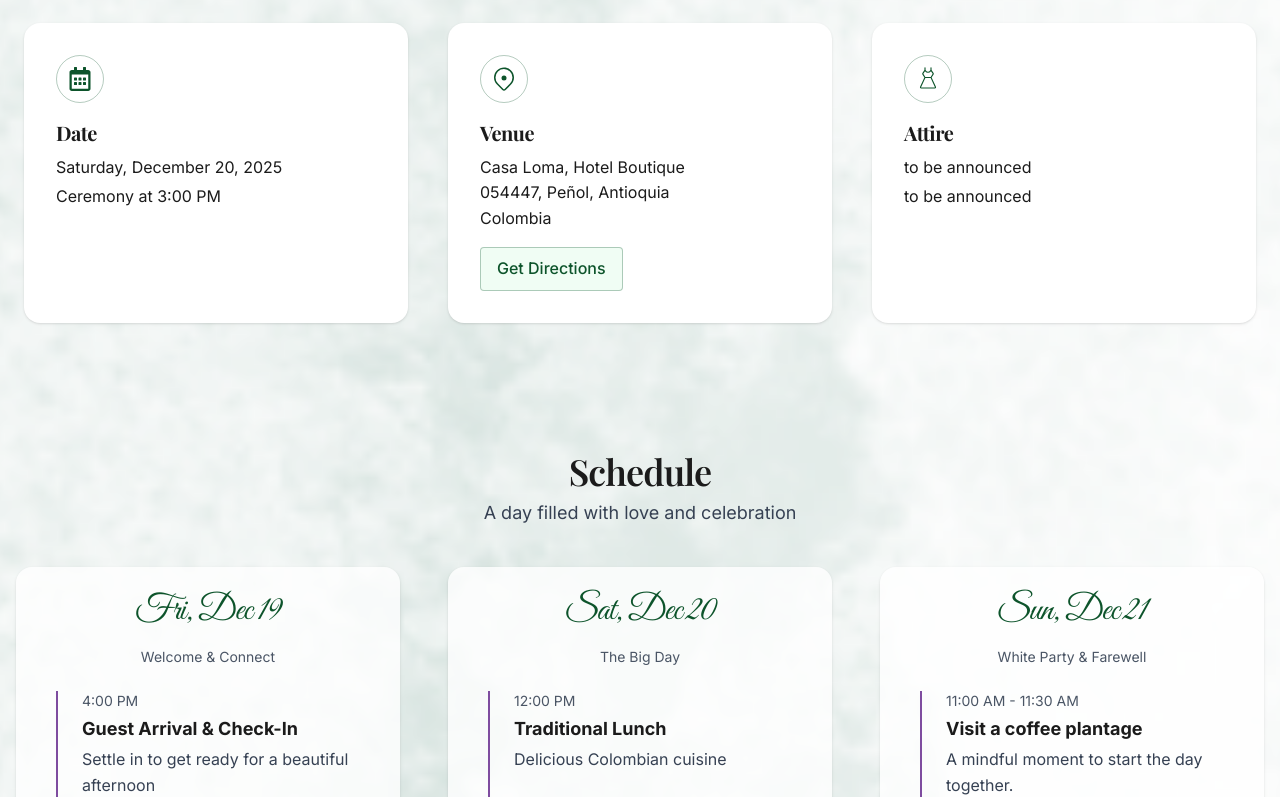
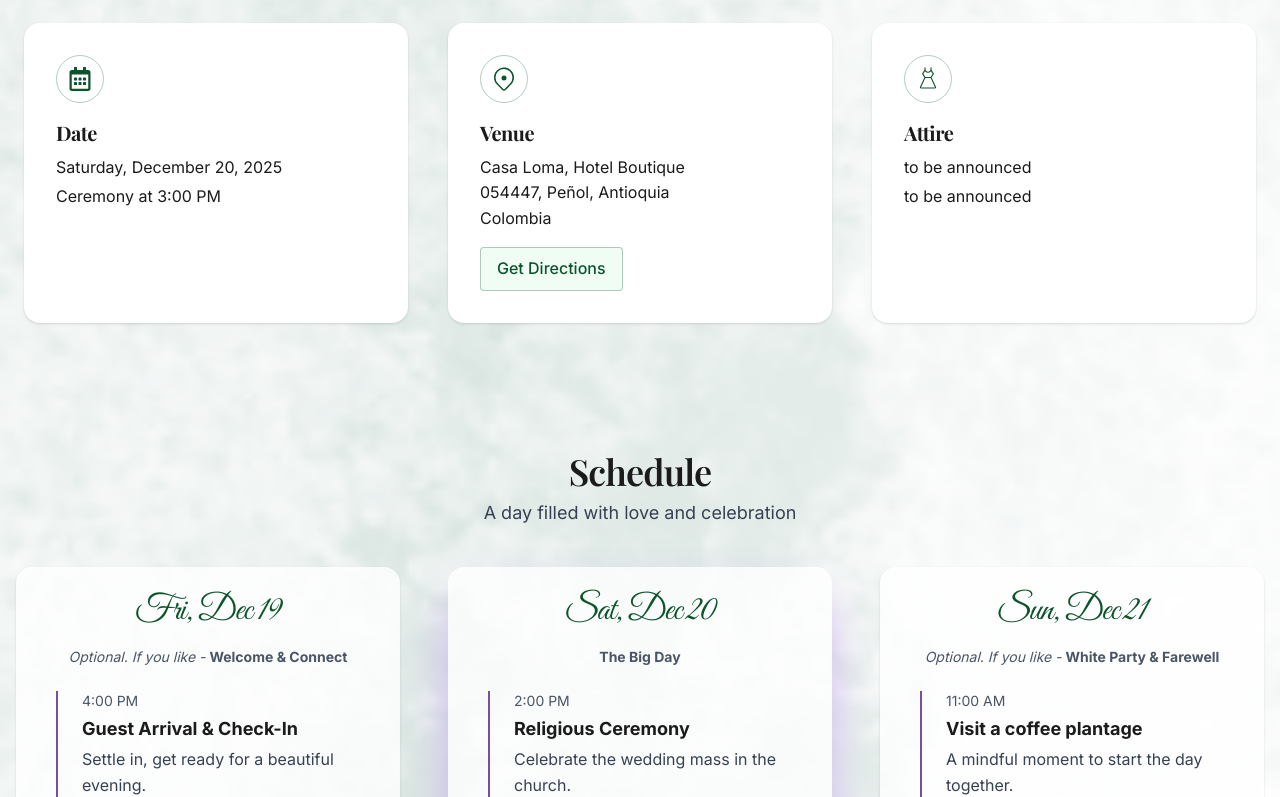
Before and after one commit to chriscloud27/maria-chris, a Next.js app: page /en in a window 1280 px wide. Shown: the part 2000-2797 px from the top of the page. Built offline with nearby package versions, Linux system fonts and the light colour scheme; a web font is replaced by a local one.

Commit message:
feat(schedule): changed texts into more condense versions

```diff
--- a/src/components/Schedule.tsx
+++ b/src/components/Schedule.tsx
@@ -26,11 +26,13 @@ export function Schedule() {
       </div>
       <div className="container mx-auto px-4 flex flex-col md:flex-row gap-12 justify-center">
         {days.map((day, i) => (
-          <div key={i} className="flex-1 bg-white/80 rounded-2xl shadow p-6 min-w-[260px] max-w-md mx-auto">
+          <div key={i} className={`flex-1 bg-white/80 rounded-2xl p-6 min-w-[260px] max-w-md mx-auto ${
+            i === 1 ? 'shadow-2xl shadow-purple-500/50' : 'shadow'
+          }`}>
               <div className="text-center mb-6">
                 <h3 className="text-4xl font-script text-green-900">{day.dateLabel}</h3>
                 {day.subtitle && (
-                  <p className="text-sm text-gray-600 mt-1">{day.subtitle}</p>
+                  <p className="text-sm text-gray-600 mt-1" dangerouslySetInnerHTML={{ __html: day.subtitle }}></p>
                 )}
               </div>
             <ol className="relative border-l-2 border-[#7E4C9F] ml-4">
--- a/src/messages/de.json
+++ b/src/messages/de.json
@@ -18,7 +18,7 @@
     "location": "Ort",
     "hotels": "Hotels",
     "arrival": "Anreise",
-    "rsvp": "RSVP",
+    "rsvp": "Party 🎉",
     "excursions": "Ausflüge",
     "faq": "FAQ",
     "story": "Geschichte"
@@ -140,7 +140,7 @@
     ]
   },
   "rsvp": {
-    "title": "Bitte um Antwort",
+    "title": "fiesta 🎉",
     "invitation": "Wir können es kaum erwarten, mit euch zu feiern. Bitte gebt uns bis zum 10. Mai 2026 Bescheid.",
     "dinnerInfo": "Die Menüauswahl wird nach der Zusage angefragt.",
     "songInfo": "Musikwünsche sind willkommen! Fügt euren Lieblingstitel unten hinzu.",
@@ -167,7 +167,7 @@
   "successMessage": "dein Eintrag wurde erfolgreich aktualisiert",
   "errorMessage": "Fehler",
     "selectOption": "Bitte eine Option auswählen",
-    "enterCodePrompt": "Bitte gib deinen Einladungscode ein, um zuzusagen.",
+    "enterCodePrompt": "Tu código especial",
     "invitationIdLabel": "Einladungs-ID",
     "invitationIdPlaceholder": "Gib hier deinen Code ein",
     "verifyButton": "Bestätigen",
@@ -234,69 +234,64 @@
     "days": [
       {
         "dateLabel": "Fr, 19. Dez",
-        "subtitle": "Begrüßung & Verbindung - 🔥",
+        "subtitle": "<i>Optional. Wenn ihr möchtet - </i><b>Begrüßung & Verbindung",
         "events": [
           {
             "time": "16:00 Uhr",
             "title": "Gästeankunft & Check-In",
-            "description": "Beziehe dein Zimmer, um dich auf einen schönen Nachmittag vorzubereiten"
+            "description": "Macht euch bereit für einen schönen Abend."
           },
           {
             "time": "18:30 Uhr",
-            "title": "Entspannung",
-            "description": "Genieße ein Erholungsprogramm, das dich für das Abendessen erfrischt."
+            "title": "Begrüßung und Integration",
+            "description": "Brecht das Eis und lernt euch kennen."
           },
           {
             "time": "19:30 Uhr",
-            "title": "Abendessen & Traditionelle Köstlichkeiten",
-            "description": "Probiere kolumbianische Weihnachtsleckereien und ein typisches Barbecue."
-          },
-          {
-            "time": "21:00 Uhr",
-            "title": "Lagerfeuer & Ritual",
-            "description": "Versammelt euch am Feuer mit Musik und herzlichen Momenten zusammen."
+            "title": "Natilla & Buñuelos",
+            "description": "Probiert kolumbianische Weihnachtsleckereien mit BBQ."
           }
         ]
       },
       {
         "dateLabel": "Sa, 20. Dez",
-  "subtitle": "Der Große Tag - 🪨💨",
+  "subtitle": "<b>Der Große Tag</b>",
         "events": [
           {
-            "time": "14:30 Uhr",
-            "title": "Ankunft der Gäste",
-            "description": "Findet eure Plätze und genießt ein Willkommensgetränk."
-          },
-          {
-            "time": "15:00 Uhr",
-            "title": "Zeremonie",
-            "description": "Seid dabei, wenn wir 'Ja' sagen."
+            "time": "14:00 Uhr",
+            "title": "Religiöse Zeremonie",
+            "description": "Feiert die Hochzeitsmesse in der Kirche."
           },
           {
             "time": "16:00 Uhr",
-            "title": "Sektempfang",
-            "description": "Leichte Häppchen, Getränke und Musik."
+            "title": "Ankunft des Paares",
+            "description": "Begrüßt die Neuvermählten mit Applaus."
           },
           {
-            "time": "17:30 Uhr",
-            "title": "Empfang",
-            "description": "Abendessen, Reden und erste Tänze."
-          },
-          {
-            "time": "20:00 Uhr",
-            "title": "Tanzen",
-            "description": "Lasst uns die ganze Nacht feiern!"
+            "time": "17:00 Uhr – 22:00 Uhr",
+            "title": "Abendprogramm & Abendessen",
+            "description": "Ein festliches Programm für alle Gäste."
           }
         ]
       },
       {
         "dateLabel": "So, 21. Dez",
-  "subtitle": "Weiße Party & Abschied - 💧",
+  "subtitle": "<i>Optional. Wenn ihr möchtet - </i><b>Weiße Party & Abschied</b>",
         "events": [
           {
             "time": "11:00 Uhr",
-            "title": "Abschiedsbrunch",
-            "description": "Genießt einen entspannten Brunch, bevor wir uns verabschieden."
+            "title": "Besuch einer Kaffeeplantage",
+            "description": "Ein achtsamer Moment, um gemeinsam in den Tag zu starten."
+          },
+          {
+            "time": "12:00 Uhr",
+            "title": "Tuk Tuk Tour",
+            "description": "Genießt eine besondere Fahrt nach Guatapé."
+          },
+          {
+            "time": "14:00 Uhr",
+            "title": "Weiße Bootsparty",
+            "description": "Zieht euch weiß an und genießt Musik, Tanz, Cocktails und den Sonnenuntergang zusammen."
           }
         ]
       }
--- a/src/messages/en.json
+++ b/src/messages/en.json
@@ -18,7 +18,7 @@
     "location": "Location",
     "hotels": "Hotels",
     "arrival": "Arrival",
-    "rsvp": "RSVP",
+    "rsvp": "Fiesta 🎉",
     "excursions": "Excursions",
     "faq": "FAQ",
     "story": "Story"
@@ -148,7 +148,7 @@
     ]
   },
   "rsvp": {
-    "title": "Kindly RSVP",
+    "title": "fiesta 🎉",
     "invitation": "We can't wait to celebrate with you. Please respond by May 10, 2026.",
     "dinnerInfo": "Dinner selections will be requested after RSVP is received.",
     "songInfo": "Song requests welcome! Add your favorite tune below.",
@@ -175,7 +175,7 @@
   "successMessage": "your entry is successfully updated",
   "errorMessage": "error",
     "selectOption": "Please select an option",
-    "enterCodePrompt": "Please enter your invitation code to RSVP.",
+    "enterCodePrompt": "Tu código especial",
     "invitationIdLabel": "Invitation ID",
     "invitationIdPlaceholder": "Enter your code here",
     "verifyButton": "Verify",
@@ -242,51 +242,41 @@
     "days": [
       {
         "dateLabel": "Fri, Dec 19",
-        "subtitle": "Welcome & Connect",
+        "subtitle": "<i>Optional. If you like - </i><b>Welcome & Connect</b>",
         "events": [
           {
             "time": "4:00 PM",
             "title": "Guest Arrival & Check-In",
-            "description": "Settle in to get ready for a beautiful afternoon"
+            "description": "Settle in, get ready for a beautiful evening."
           },
           {
             "time": "6:30 PM",
-            "title": "Relaxation",
-            "description": "Enjoy a recreating program refreshing you for dinner."
+            "title": "Welcoming and integration",
+            "description": "Gently break the ice breaker, get to know each other."
           },
           {
             "time": "7:30 PM",
-            "title": "Dinner & Traditional Treats",
-            "description": "Taste Colombian Christmas delights and a typical BBQ."
-          },
-          {
-            "time": "9:00 PM",
-            "title": "Bonfire & Ritual",
-            "description": "Gather around the fire with music and heartfelt moments together."
+            "title": "Natilla & Buñuelos",
+            "description": "Taste Colombian Christmas delights with BBQ."
           }
         ]
       },
       {
         "dateLabel": "Sat, Dec 20",
-        "subtitle": "The Big Day",
+        "subtitle": "<b>The Big Day</b>",
         "events": [
           {
-            "time": "12:00 PM",
-            "title": "Traditional Lunch",
-            "description": "Delicious Colombian cuisine"
-          },
-          {
-            "time": "3:00 PM",
+            "time": "2:00 PM",
             "title": "Religious Ceremony",
             "description": "Celebrate the wedding mass in the church."
           },
           {
-            "time": "4:30 PM",
-            "title": "Couple’s Arrival",
-            "description": "Welcome the newlyweds with joy."
+            "time": "4:00 PM",
+            "title": "Couple's Arrival",
+            "description": "Welcome the newlyweds with applause."
           },
           {
-            "time": "5:00 PM - 10:00 PM",
+            "time": "5:00 PM – 10:00 PM",
             "title": "Evening Program & Dinner",
             "description": "A festive program for all guests."
           }
@@ -294,20 +284,20 @@
       },
       {
         "dateLabel": "Sun, Dec 21",
-        "subtitle": "White Party & Farewell",
+        "subtitle": "<i>Optional. If you like - </i><b>White Party & Farewell</br>",
         "events": [
           {
-            "time": "11:00 AM - 11:30 AM",
+            "time": "11:00 AM",
             "title": "Visit a coffee plantage",
             "description": "A mindful moment to start the day together."
           },
           {
-            "time": "12:00 PM - 1:00 PM",
+            "time": "12:00 PM",
             "title": "Tuk Tuk Tour",
             "description": "Enjoying a special ride to Guatapé."
           },
           {
-            "time": "2:00 PM - 5:00 PM",
+            "time": "2:00 PM",
             "title": "White Boat Party",
             "description": "Dress in white and enjoy music, dancing, cocktails, and the sunset together."
           }
--- a/src/messages/es.json
+++ b/src/messages/es.json
@@ -18,7 +18,7 @@
     "location": "Ubicación",
     "hotels": "Hoteles",
     "arrival": "Llegada",
-    "rsvp": "RSVP",
+    "rsvp": "Fiesta 🎉",
     "excursions": "Excursiones",
     "faq": "Preguntas",
     "story": "Historia"
@@ -115,7 +115,7 @@
     ]
   },
   "rsvp": {
-    "title": "Confirma tu asistencia",
+    "title": "fiesta 🎉",
     "invitation": "Estamos ansiosos por celebrar contigo. Por favor, responde antes del 10 de mayo de 2026.",
     "dinnerInfo": "Las opciones de cena se solicitarán después de recibir la confirmación.",
     "songInfo": "¡Se aceptan peticiones de canciones! Añade tu canción favorita a continuación.",
@@ -142,7 +142,7 @@
     "selectOption": "Por favor, selecciona una opción",
     "notesLabel": "Notas",
     "notesPlaceholder": "Escribe aquí tus notas",
-    "enterCodePrompt": "Por favor, introduce tu código de invitación para confirmar tu asistencia.",
+    "enterCodePrompt": "Tu código especial",
     "invitationIdLabel": "ID de Invitación",
     "invitationIdPlaceholder": "Introduce tu código aquí",
     "verifyButton": "Verificar",
@@ -187,30 +187,29 @@
     "days": [
       {
         "dateLabel": "Vie, 19 dic",
-        "subtitle": "Bienvenida & Conexión",
+        "subtitle": "Opcional. Si te gusta - Bienvenida & Conexión",
         "events": [
-          { "time": "16:00", "title": "Llegada de invitados y check-in", "description": "Instálate para prepararte para una hermosa tarde" },
-          { "time": "18:30", "title": "Tiempo de relajación", "description": "Disfruta de un programa recreativo que te refrescará antes de la cena." },
-          { "time": "19:30", "title": "Cena y delicias tradicionales", "description": "Prueba las delicias navideñas colombianas y un asado típico." },
-          { "time": "21:00", "title": "Fogata y ritual", "description": "Reúnete alrededor del fuego con música y momentos sentidos juntos." }
+          { "time": "16:00", "title": "Llegada de invitados y check-in", "description": "Instálate, prepárate para una hermosa tarde." },
+          { "time": "18:30", "title": "Bienvenida e integración", "description": "Rompamos el hielo suavemente, conozcámonos unos a otros." },
+          { "time": "19:30", "title": "Natilla y Buñuelos", "description": "Prueba las delicias navideñas colombianas con BBQ." }
         ]
       },
       {
         "dateLabel": "Sáb, 20 dic",
-        "subtitle": "El Gran Día",
+        "subtitle": "<b>El Gran Día</b>",
         "events": [
-          { "time": "14:00", "title": "Ceremonia", "description": "Ceremonia principal en la Casa Loma" },
-          { "time": "19:30", "title": "Cena", "description": "Cena formal y brindis" },
-          { "time": "21:00", "title": "Fiesta", "description": "Baile y celebración hasta tarde" }
+          { "time": "14:00", "title": "Ceremonia Religiosa", "description": "Celebra la misa de boda en la iglesia." },
+          { "time": "16:00", "title": "Llegada de la Pareja", "description": "Da la bienvenida a los recién casados con aplausos." },
+          { "time": "17:00 – 22:00", "title": "Programa Vespertino y Cena", "description": "Un programa festivo para todos los invitados." }
         ]
       },
       {
         "dateLabel": "Dom, 21 dic",
-        "subtitle": "Despedida",
+        "subtitle": "<i>Opcional. Si te gusta - </i><b>Despedida</br>",
         "events": [
-          { "time": "11:00 AM - 11:30 AM", "title": "Visita a una plantación de café", "description": "Un momento consciente para comenzar el día juntos." },
-          { "time": "12:00 PM - 1:00 PM", "title": "Tour en Tuk Tuk", "description": "Disfrutando de un paseo especial hacia Guatapé." },
-          { "time": "2:00 PM - 5:00 PM", "title": "Fiesta en Barco Blanca", "description": "Vístete de blanco y disfruta de música, baile, cócteles y la puesta de sol juntos." }
+          { "time": "11:00 AM", "title": "Visita a una plantación de café", "description": "Un momento consciente para comenzar el día juntos." },
+          { "time": "12:00 PM", "title": "Tour en Tuk Tuk", "description": "Disfrutando de un paseo especial hacia Guatapé." },
+          { "time": "2:00 PM", "title": "Fiesta en Barco Blanca", "description": "Vístete de blanco y disfruta de música, baile, cócteles y la puesta de sol juntos." }
         ]
       }
     ]
```
